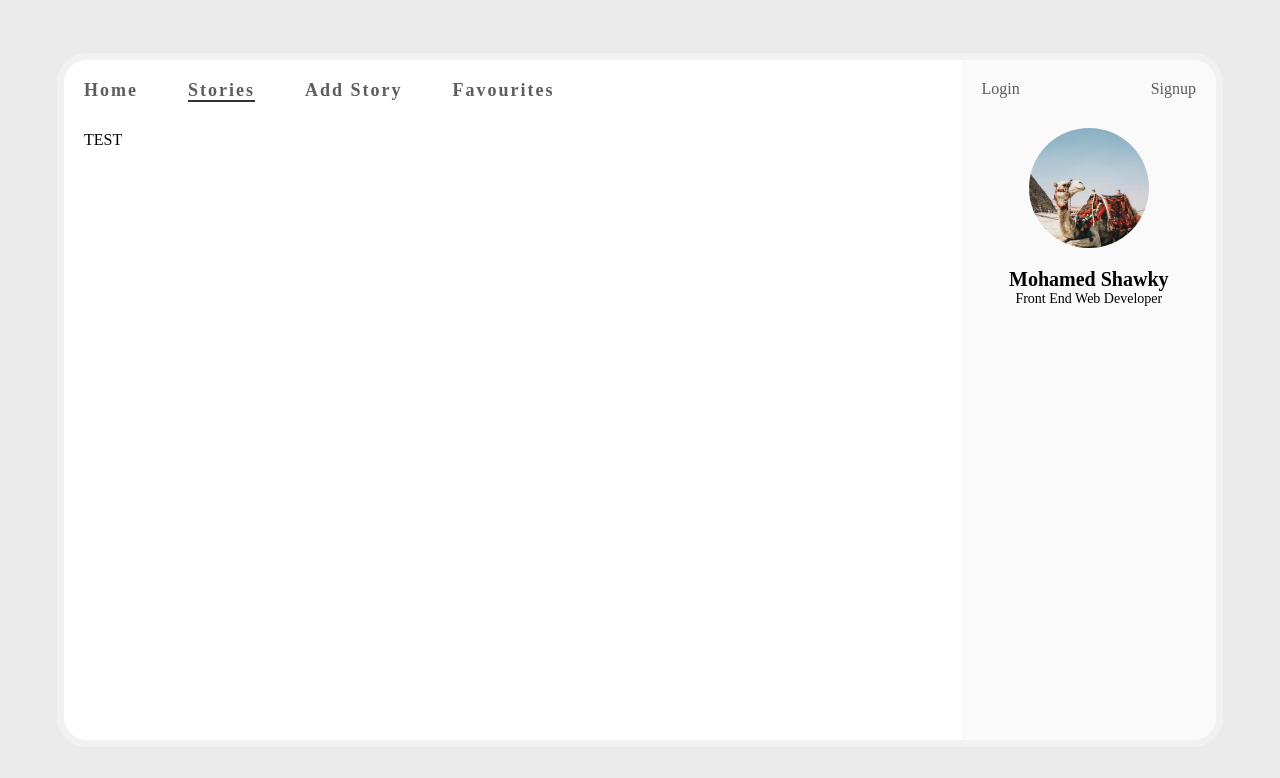
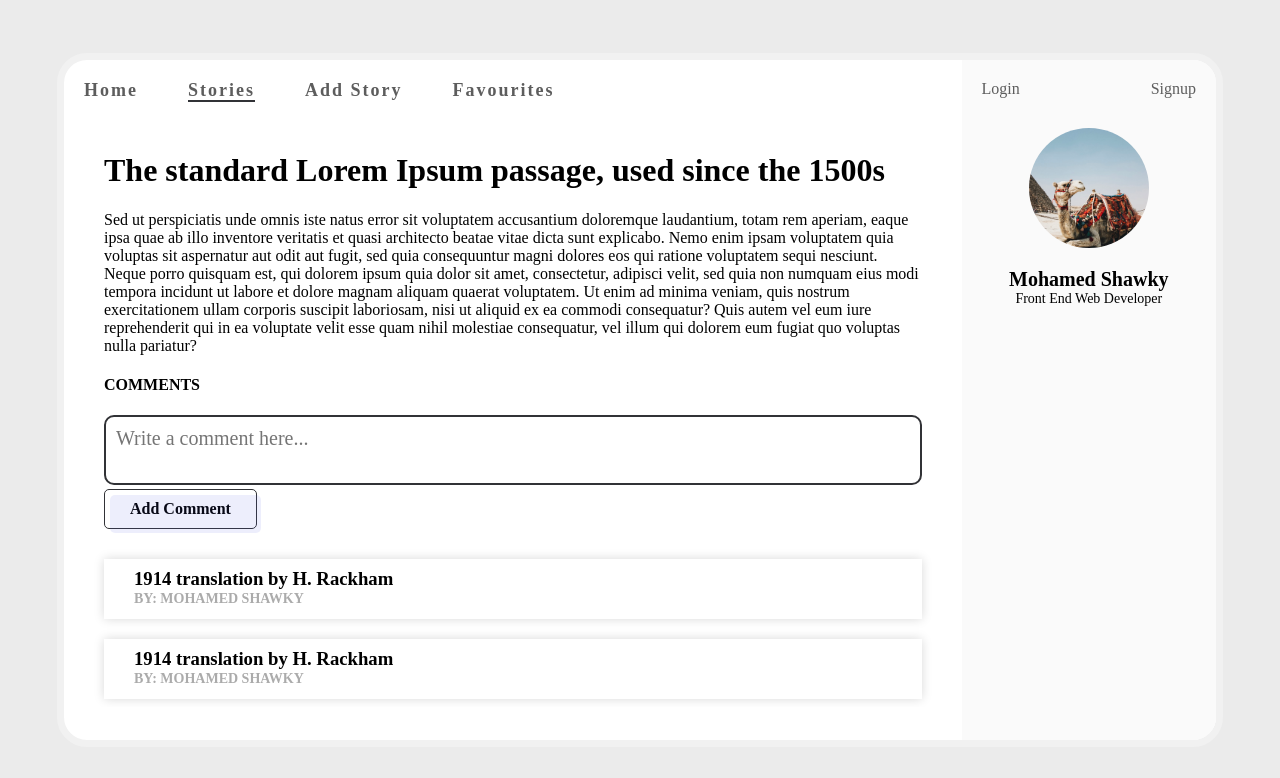
Before and after one commit to MohamedShawkyBayoumi/stories_app, a React (Create React App) app: page /stories/1 in a window 1280 px wide. Shown: the top 778 px of the page. Built offline with nearby package versions, Linux system fonts and the light colour scheme; a web font is replaced by a local one.

Commit message:
add single story page UI

```diff
--- a/src/App.css
+++ b/src/App.css
@@ -329,25 +329,30 @@ textarea:focus {
   border: 2px solid #868686;
 }
 
-.stories {
+.stories,
+.single-story {
   overflow-y: auto;
   padding: 0 20px;
   height: 90%;
 }
 
-.stories::-webkit-scrollbar {
+.stories::-webkit-scrollbar,
+.single-story::-webkit-scrollbar {
   width: 7px;
 }
 
-.stories::-webkit-scrollbar-track {
+.stories::-webkit-scrollbar-track,
+.single-story::-webkit-scrollbar-track {
   background: #f1f1f1;
 }
 
-.stories::-webkit-scrollbar-thumb {
+.stories::-webkit-scrollbar-thumb,
+.single-story::-webkit-scrollbar-thumb {
   background: #888;
 }
 
-.stories::-webkit-scrollbar-thumb:hover {
+.stories::-webkit-scrollbar-thumb:hover,
+.single-story::-webkit-scrollbar-thumb:hover {
   background: #555;
 }
 
@@ -412,3 +417,31 @@ textarea:focus {
 .card-content-box div span {
   margin-right: 40px;
 }
+
+.comments h4 {
+  font-weight: 700;
+  text-transform: uppercase;
+}
+
+.comment-box {
+  margin-bottom: 30px;
+}
+
+.single-comment {
+  background-color: #fff;
+  padding: 10px 30px;
+  margin-bottom: 20px;
+  box-shadow: 0 0 10px 0 #d9d9d9;
+}
+
+.single-comment h3,
+.single-comment h4 {
+  margin: 0;
+  font-weight: 600;
+  line-height: 20px;
+}
+
+.single-comment h4 {
+  color: #ababab;
+  font-size: 14px;
+}
--- /dev/null
+++ b/src/components/Comment.js
@@ -0,0 +1,12 @@
+import React from 'react'
+
+function Comment() {
+    return (
+        <div className="single-comment">
+            <h3>1914 translation by H. Rackham</h3>
+            <h4>By: Mohamed Shawky</h4>
+        </div>
+    )
+}
+
+export default Comment;
--- a/src/pages/Story.js
+++ b/src/pages/Story.js
@@ -1,11 +1,35 @@
 import React from 'react'
 import Header from '../components/Header'
+import Comment from '../components/Comment'
 
 function Story() {
     return (
-        <div>
+        <div style={{ height: '100%' }}>
             <Header />
-            TEST
+            <div className="single-story">
+                <h1>The standard Lorem Ipsum passage, used since the 1500s</h1>
+                <p>
+                    Sed ut perspiciatis unde omnis iste natus error sit voluptatem accusantium doloremque laudantium, totam rem aperiam, eaque ipsa quae ab illo inventore veritatis et quasi architecto beatae vitae dicta sunt explicabo. Nemo enim ipsam voluptatem quia voluptas sit aspernatur aut odit aut fugit, sed quia consequuntur magni dolores eos qui ratione voluptatem sequi nesciunt. Neque porro quisquam est, qui dolorem ipsum quia dolor sit amet, consectetur, adipisci velit, sed quia non numquam eius modi tempora incidunt ut labore et dolore magnam aliquam quaerat voluptatem. Ut enim ad minima veniam, quis nostrum exercitationem ullam corporis suscipit laboriosam, nisi ut aliquid ex ea commodi consequatur? Quis autem vel eum iure reprehenderit qui in ea voluptate velit esse quam nihil molestiae consequatur, vel illum qui dolorem eum fugiat quo voluptas nulla pariatur?
+                </p>
+                <section className="comments">
+                    <h4>Comments</h4>
+                    <div className="comment-box">
+                        <form>
+                            <textarea
+                                placeholder="Write a comment here..."
+                                name="comment"
+                                onChange={() => console.log('test')}
+                                required={true}
+                            />
+                            <button type="submit">Add Comment</button>
+                        </form>
+                    </div>
+                    <Comment />
+                    <Comment />
+                    <Comment />
+                    <Comment />
+                </section>
+            </div>
         </div>
     )
 }
```
